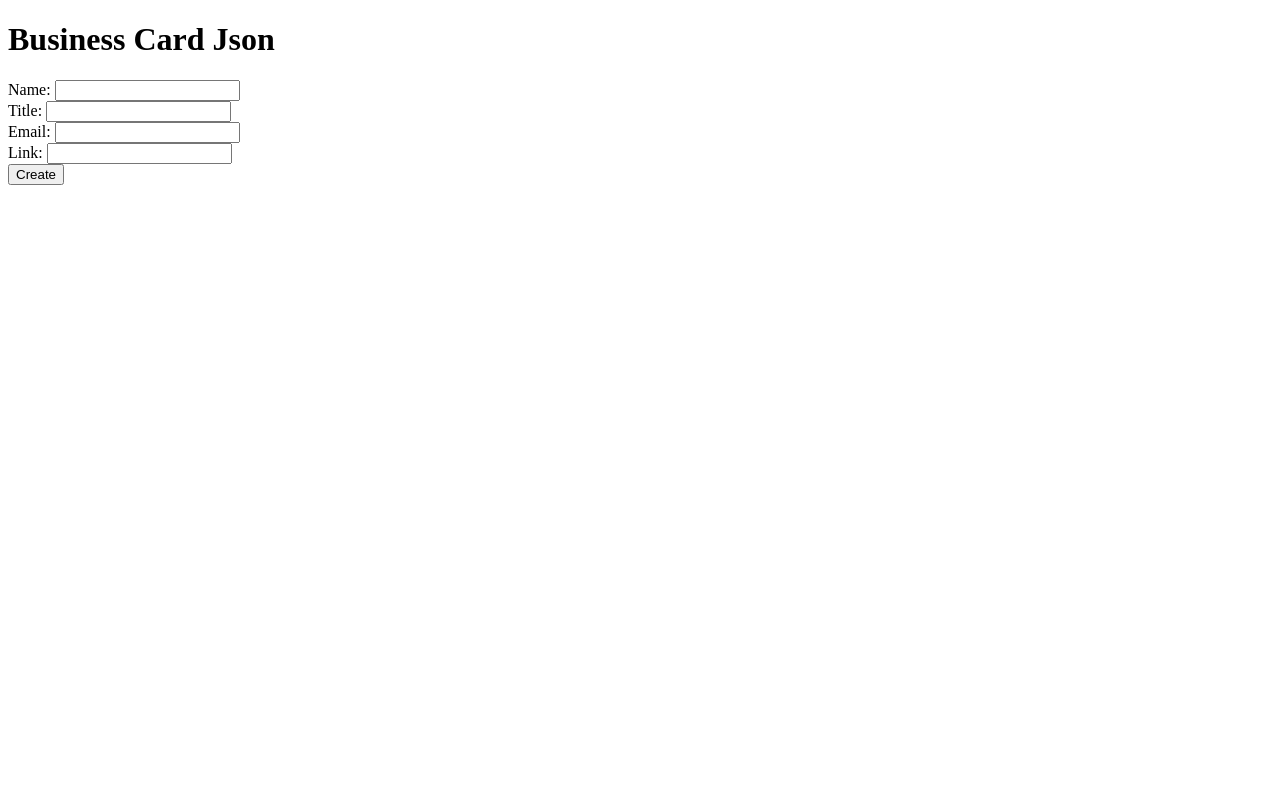
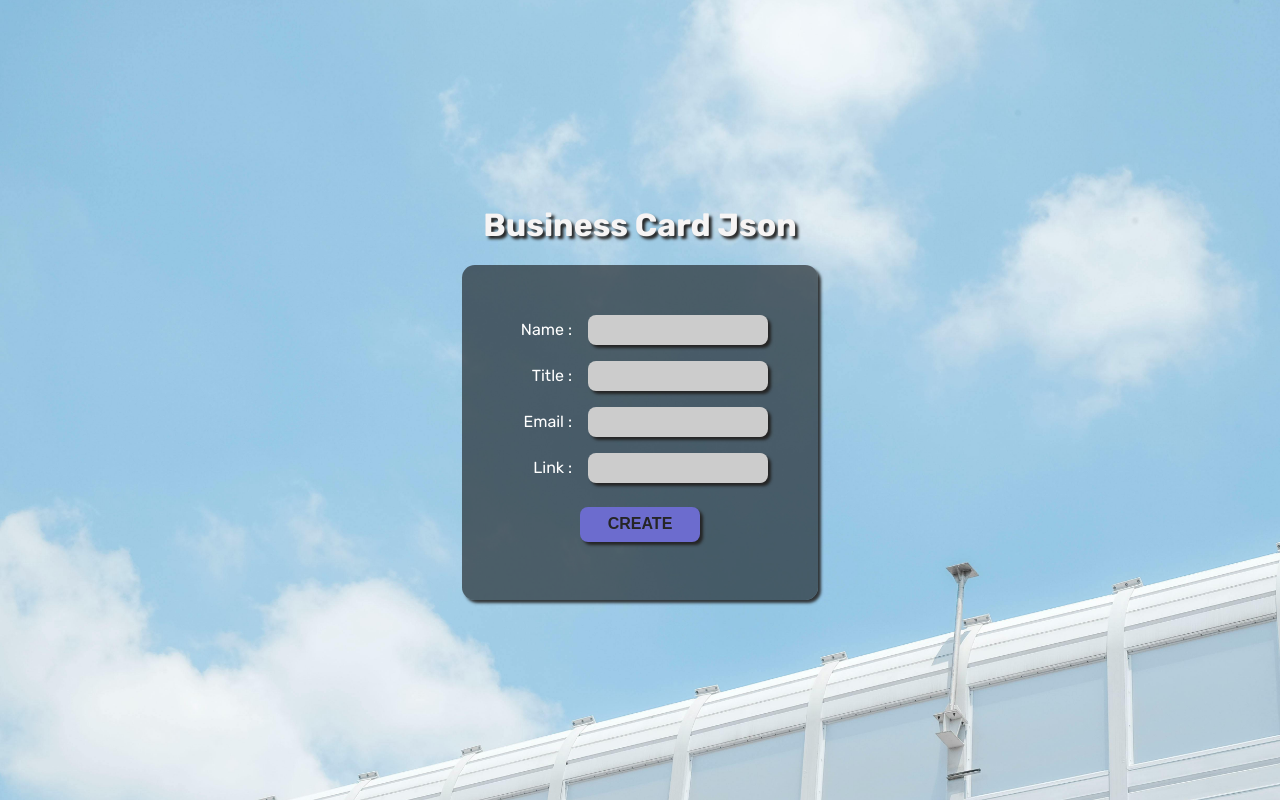
Before and after one commit to rjsudhin/json-card-making-app, a plain HTML site: page index.html in a window 1280 px wide. Drawn offline with Linux system fonts and the light colour scheme.

Commit message:
card creating section fully aligned and desinged

```diff
--- a/css/styles.css
+++ b/css/styles.css
@@ -0,0 +1,97 @@
+/* Rubik Font-family */
+@import url('https://fonts.googleapis.com/css2?family=Rubik:ital,wght@0,300..900;1,300..900&display=swap');
+
+
+* {
+  margin: 0;
+  padding: 0;
+  box-sizing: border-box;
+}
+
+
+html {
+  font-family: Rubik, sans-serif;
+  font-size: 1rem;
+  line-height: 1.5;
+}
+
+body {
+  width: 100%;
+  min-height: 100vh;
+  background-image: url('../images/pexels-hngstrm-2885868.jpg');
+  background-position: center center;
+  background-size: cover;
+  background-repeat: no-repeat;
+  display: flex;
+  flex-direction: column;
+  align-items: center;
+  justify-content: center;
+}
+
+#app-title {
+  color: #f6f4f4;
+  text-shadow: 3px 3px 3px #252525;
+  margin-bottom: 1rem;
+}
+
+#creation-section {
+  background-color: #0d0d0d93;
+  padding: 50px;
+  border-radius: .8rem;
+  box-shadow: 3px 3px 3px #252525e7;
+
+}
+
+#creation-section form {
+  display: flex;
+  flex-direction: column;
+  gap: 1rem;
+
+}
+
+#creation-section form .form-row {
+  display: flex;
+  align-items: center;
+  gap: 1rem;
+}
+
+.form-row label {
+  width: 60px;
+  text-align: right;
+  font-size: 1rem;
+  color: #fff;
+}
+
+.form-row input {
+  height: 30px;
+  width: 180px;
+  padding: 7px;
+  border-radius: .5rem;
+  border: none;
+  background-color: #ccc;
+  font-size: 1rem;
+  color: #252525;
+  outline: none;
+  box-shadow: 3px 3px 3px #252525;
+}
+
+.form-row button[type='submit'] {
+  display: block;
+  margin: .5rem auto;
+  width: 120px;
+  height: 35px;
+  font-size: 1rem;
+  text-transform: uppercase;
+  font-weight: bold;
+  color: #252525;
+  background-color: #6c6cce;
+  border-radius: .5rem;
+  border: none;
+  box-shadow: 3px 3px 3px #252525;
+  cursor: pointer;
+}
+
+.form-row button[type='submit']:active {
+  box-shadow: unset;
+  border-radius: unset;
+}
--- a/index.html
+++ b/index.html
@@ -4,13 +4,14 @@
   <meta charset="UTF-8">
   <meta name="viewport" content="width=device-width, initial-scale=1.0">
   <title>Json style card making app</title>
+  <link rel="stylesheet" href="css/styles.css">
 </head>
 <body>
   <h1 id="app-title">Business Card Json</h1>
   <section id="creation-section">
     <form action="#">
       <div class="form-row">
-        <label for="name">Name: </label>
+        <label for="name">Name : </label>
         <input type="text"
           id="name"
           name="id"
@@ -18,7 +19,7 @@
       </div>
 
       <div class="form-row">
-        <label for="title">Title: </label>
+        <label for="title">Title : </label>
         <input type="text"
           id="title"
           name="title"
@@ -26,12 +27,12 @@
       </div>
 
       <div class="form-row">
-        <label for="email">Email: </label>
+        <label for="email">Email : </label>
         <input type="email" id="email" name="email" required>
       </div>
 
       <div class="form-row">
-        <label for="link">Link: </label>
+        <label for="link">Link : </label>
         <input type="url" id="link" name="link">
       </div>
 
```
Also changed, not shown: images/pexels-hngstrm-2885868.jpg (added).
